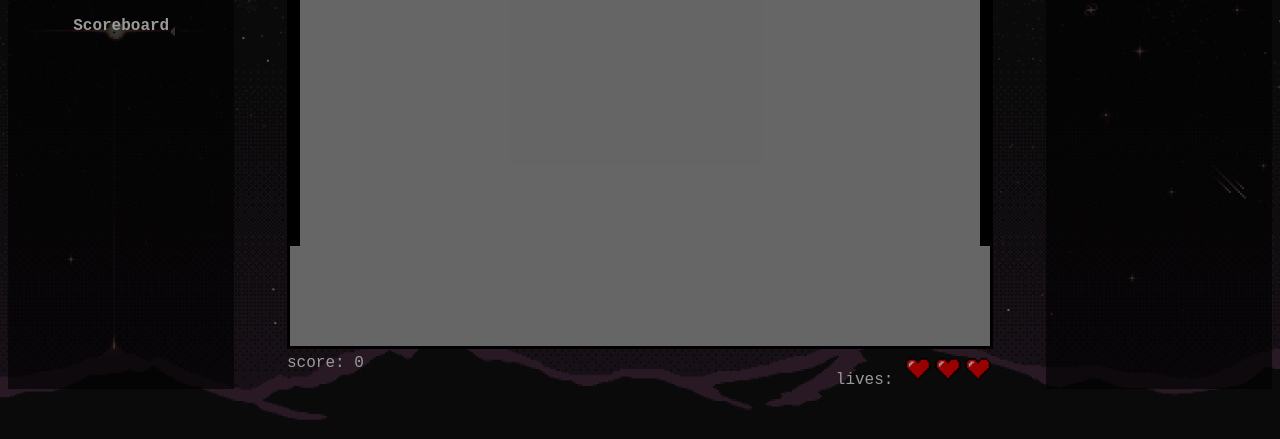
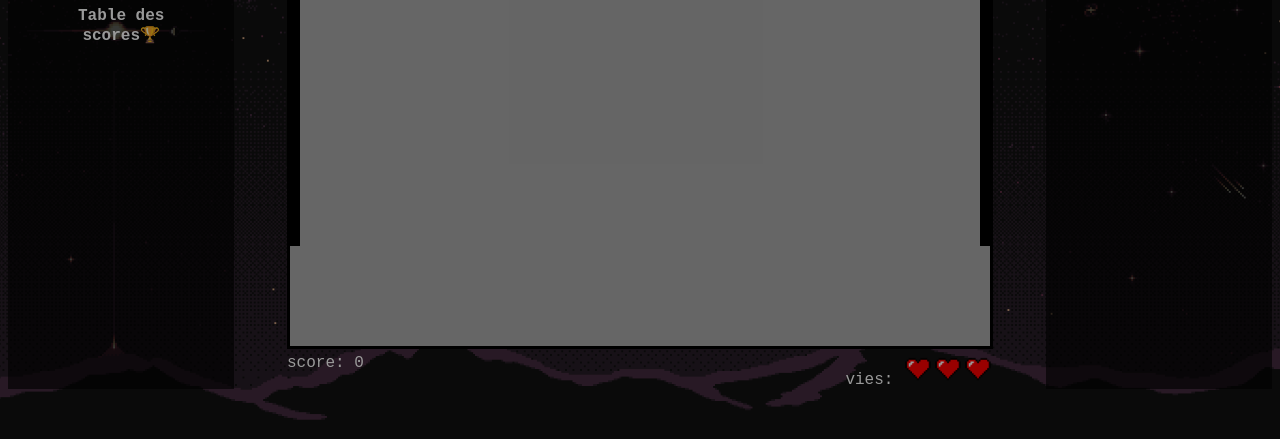
Before and after one commit to Tooki24/casse-brick, a plain HTML site: page src/casse-brique.html in a window 1280 px wide. Shown: the part 345-784 px from the top of the page. Drawn offline with nearby package versions, Linux system fonts and the light colour scheme; no server answers.

Commit message:
FIX panelNames

```diff
--- a/src/casse-brique.html
+++ b/src/casse-brique.html
@@ -14,7 +14,7 @@
            <table>
                <thead>
                    <tr>
-                       <th colspan="2">Scoreboard</th>
+                       <th colspan="2" white-space="nowrap">Table des scores🏆</th>
                    </tr>
                </thead>
                <tbody id="ListScore">
@@ -27,7 +27,7 @@
        <canvas id="drawArea" width="700" height="600">Your browser doesn't support canvas</canvas>
         <div id="scorelives">
             <div id="score">score: </div>
-            <div id="lives">lives: </div>
+            <div id="lives">vies: </div>
         </div>
        </div>
        <div id="pannelRight" class="SidePannels">
--- a/src/source.js
+++ b/src/source.js
@@ -60,10 +60,6 @@ $(document).ready(function()
     context.lineWidth = 1;
     context.strokeStyle = "#871de0";
     drawSB(document)
-    // Ajout des gestionnaires d'evenements
-    canvas.addEventListener('mousemove', mouseMove);
-    canvas.addEventListener('mousedown', mouseClick);
-    canvas.addEventListener('mouseup', mouseUp);
     inputOpen(document);
     $("#btn").click(function(){
         console.log("clic");
@@ -78,7 +74,5 @@ $(document).ready(function()
     })
     buildMurs(context);
     addScore(getNom(),100);
-    // On imagine qu’il y a un bouton pour effacer le contenu du canvas
-    $('#clear').on('click', clearCanvas);
     drawLives(document);
 });
```
